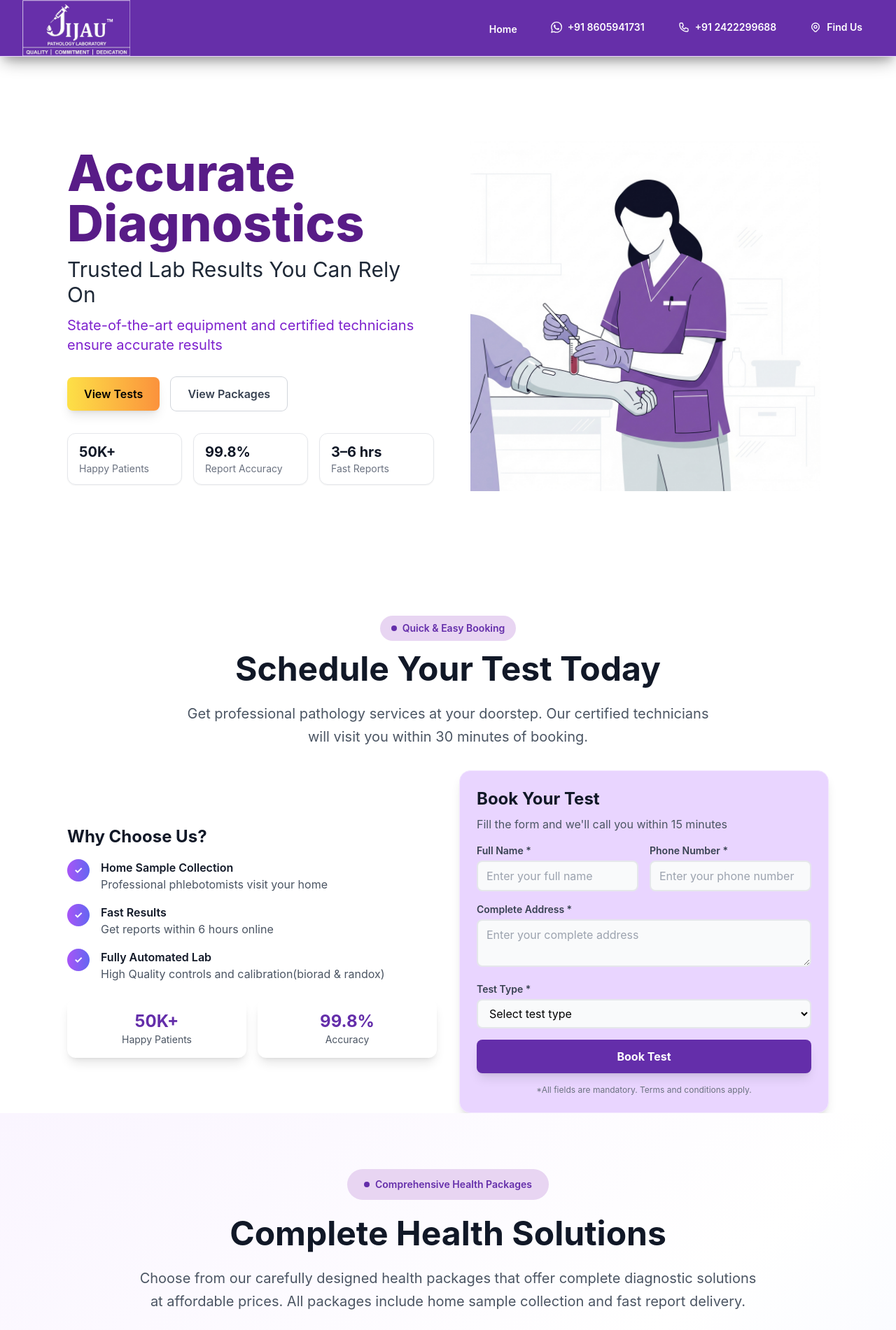
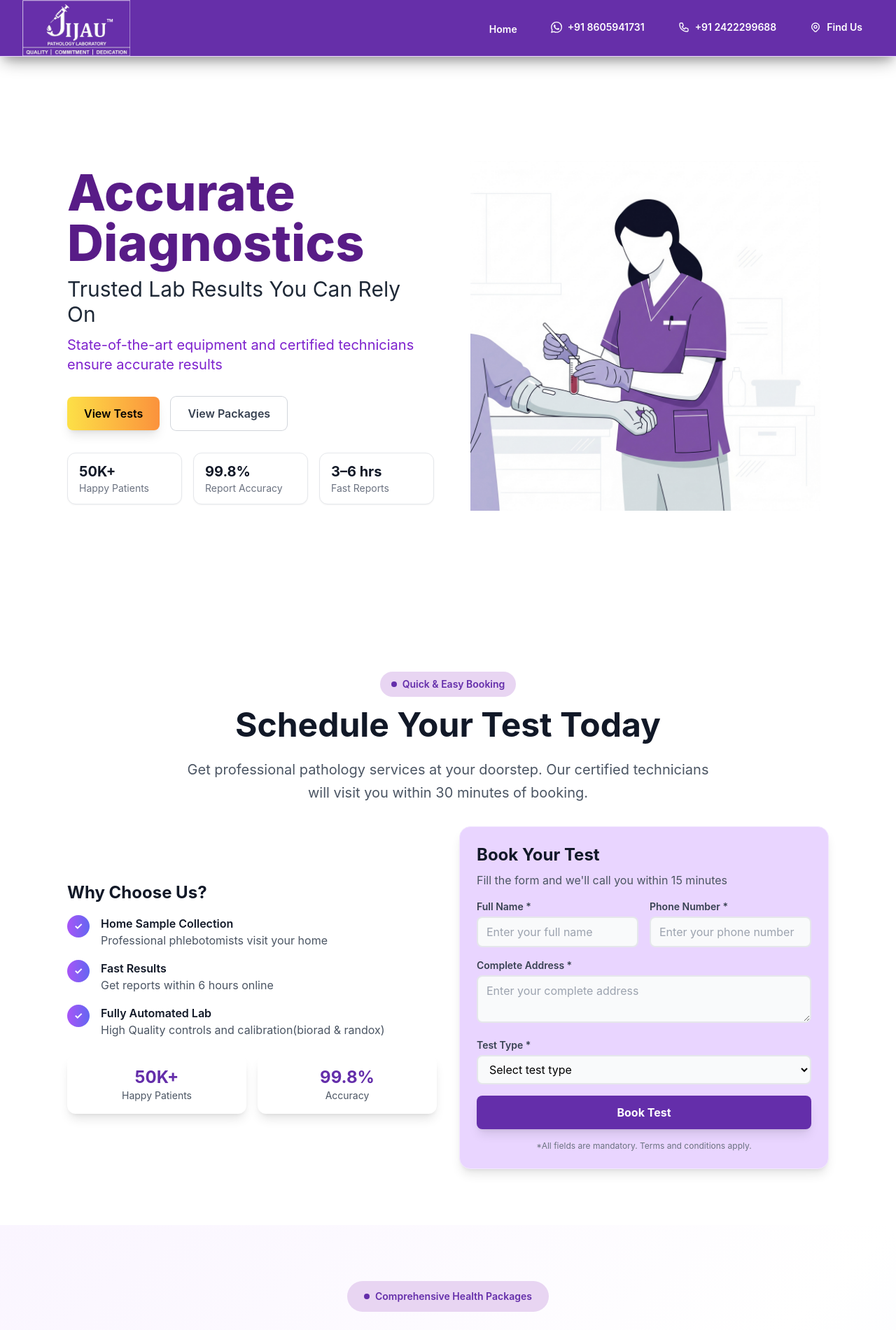
Before and after one commit to kawadeIshwar/JIJAU-PATHOLOGY-LAB, a React (Vite) app in the folder frontend/: page / in a window 1280 px wide. Shown: the top 1901 px of the page at 70% size. Built offline with nearby package versions, Linux system fonts and the light colour scheme; no server answers.

Commit message:
file update

```diff
--- a/frontend/src/pages/Home.jsx
+++ b/frontend/src/pages/Home.jsx
@@ -953,8 +953,8 @@ function Home() {
         </div>
       )}
     </header>
-      {/* Hero Section - Fullscreen Sliding Background */}
-      <section className="relative w-screen min-h-[40vh] sm:min-h-[50vh] md:min-h-[60vh] lg:min-h-[70vh] xl:min-h-screen 2xl:min-h-screen overflow-hidden md:pt-6 lg:pt-8">
+      {/* Hero Section - Normal height for all screens */}
+      <section className="relative w-screen h-screen flex items-center overflow-hidden justify-center">
   {/* Background slides (white), 4 slides crossfade */}
   {[0, 1, 2, 3].map((index) => (
     <div key={index} className={`absolute inset-0 transition-opacity duration-1000 ${currentBg === index ? 'opacity-100' : 'opacity-0'}`}>
@@ -963,9 +963,9 @@ function Home() {
   ))}
 
   {/* Hero Content Overlay */}
-  <div className="relative z-10 flex items-center min-h-[calc(100vh-120px)]">
+  <div className="relative z-10 flex items-center min-h-[75vh]">
     <div className="w-full max-w-6xl mx-auto px-4 sm:px-6 lg:px-8 2xl:max-w-7xl">
-      <div className="grid grid-cols-1 md:grid-cols-2 gap-6 md:gap-10 items-center justify-items-center md:justify-items-start py-6 ">
+      <div className="grid grid-cols-1 md:grid-cols-2 gap-6 md:gap-10 items-center justify-items-center md:justify-items-start py-6 md:py-8 lg:py-6 xl:py-6">
         {/* Left: Slide content blocks */}
         <div className="relative scroll-fade-in scroll-slide-left w-full">
           {/* Slide 1: Accurate Diagnostics */}
@@ -1074,9 +1074,6 @@ function Home() {
             <h2 className="text-4xl sm:text-5xl md:text-6xl font-extrabold text-purple-900 leading-tight mb-3">
               Home Sample Collection
             </h2>
-            {/* <h3 className="text-xl sm:text-xl md:text-2xl tracking-wide text-gray-800 mb-4">
-              Convenient, Safe & Fast Sample Collection at Your Doorstep
-            </h3> */}
             <p className="text-lg sm:text-xl md:text-2xl text-black max-w-2xl mb-8">
               Enjoy doorstep sample pickup by certified phlebotomists.
             </p>
@@ -1102,7 +1099,7 @@ function Home() {
         </div>
 
         {/* Right: Slide images, crossfading */}
-        <div className="relative w-full h-40 sm:h-56 md:h-[320px] lg:h-[400px] xl:h-[500px] 2xl:h-[600px] flex items-center justify-center scroll-fade-in scroll-slide-right">
+        <div className="relative w-full h-40 sm:h-56 md:h-[320px] lg:h-[400px] xl:h-[500px] 2xl:h-[600px] flex items-center justify-center scroll-fade-in scroll-slide-right mb-2 md:mb-0">
           {[img2, img4, img3, img1].map((image, index) => (
             <div key={index} className={`absolute inset-0 flex items-center justify-center transition-opacity duration-700 ${currentBg === index ? 'opacity-100' : 'opacity-0'}`}>
               <img src={image} alt={`Slide ${index + 1}`} className="max-h-full max-w-full object-contain xl:max-w-2xl 2xl:max-w-3xl" />
@@ -1115,7 +1112,7 @@ function Home() {
 </section>
 
       {/* Booking Form */}
-      <section ref={bookingRef} id="booking" className="pt-0 pb-0 md:py-0 bg-white">
+      <section ref={bookingRef} id="booking" className="py-12 md:py-16 lg:py-20 bg-white">
         <div className="max-w-6xl mx-auto px-4 sm:px-6 lg:px-8">
           <div className="text-center mb-8 scroll-fade-in scroll-scale-up">
             <div className="inline-flex items-center px-4 py-2 rounded-full text-sm font-semibold mb-4 scroll-float" style={{ backgroundColor: '#E8D5F2', color: '#642EAA' }}>
```
Also changed, not shown: 1 other file (tests, documents, lock files or other folders).
